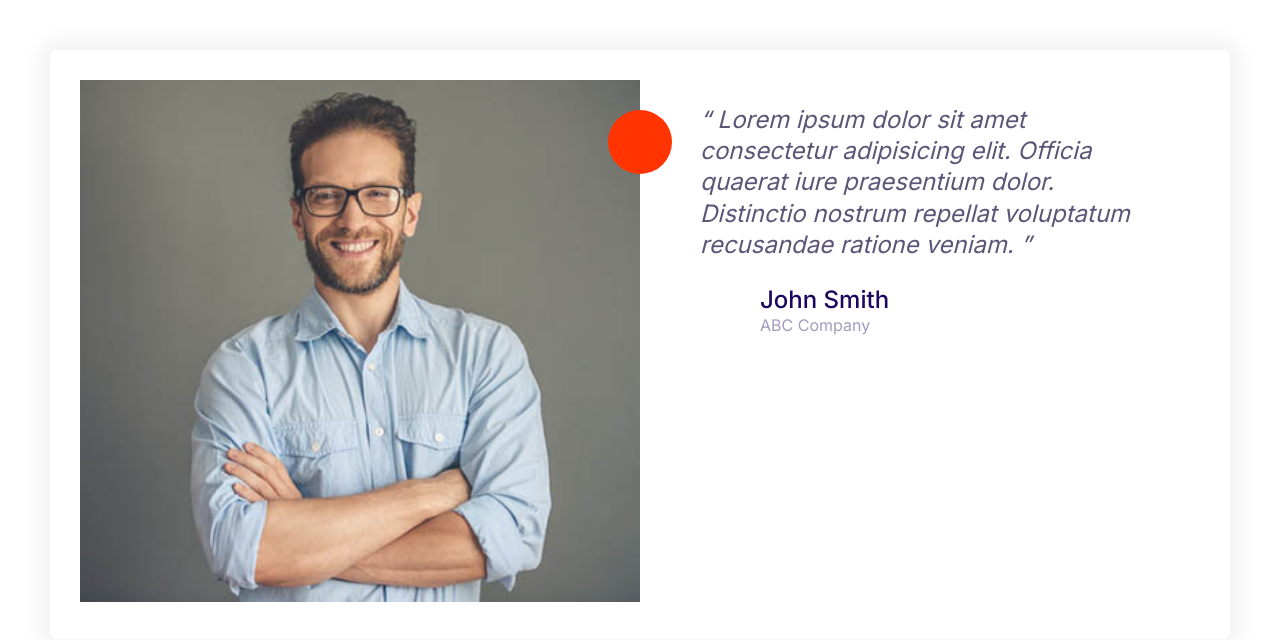
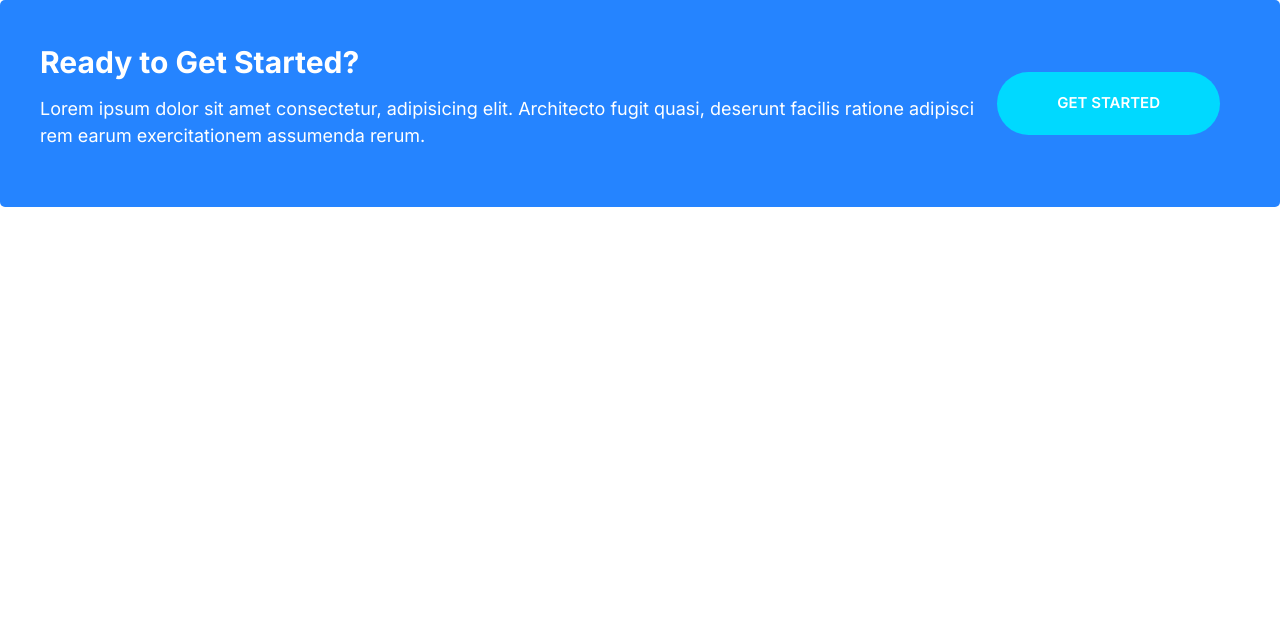
Before and after one commit to Kreetta/test, a plain HTML site: page index.html in a window 1280 px wide. Drawn offline with Linux system fonts and the light colour scheme.

Commit message:
Build the callout component.

```diff
--- a/CSS/styles.css
+++ b/CSS/styles.css
@@ -248,6 +248,11 @@ a {
     background: #fff;
     color: var(--color-headings);
     border: 2px solid var(--color-headings);
+}
+
+.btn--stretched {
+    padding-left: 6rem;
+    padding-right: 6rem;
 }
 
 .btn--outline:hover {
@@ -503,3 +508,45 @@ a {
         margin-left: 6rem;
     }
 }
+
+/* Callouts */
+
+.callout {
+    padding: 4rem;
+    border-radius: 5px;
+}
+
+.callout--primary {
+    background: var(--color-primary);
+    color: #fff;
+}
+
+.callout__heading {
+    color: #fff;
+    margin-top: 0;
+    font-size: 3rem;
+}
+
+.callout .btn {
+    justify-self: center;
+    align-self: center;
+}
+
+.callout__content {
+    text-align: center;
+}
+
+@media screen and (min-width: 768px) {
+    .callout .grid--1x2 {
+        grid-template-columns: 1fr auto;
+    }
+
+    .callout__content {
+        text-align: left;
+    }
+
+    .callout .btn {
+        justify-self: start;
+        margin: 0 2rem;
+    }
+}
--- a/index.html
+++ b/index.html
@@ -12,37 +12,17 @@
     <link rel="stylesheet" href="CSS/styles.css">
 </head>
 
-<body style="padding: 5rem;">
-    <div class="card testimonial">
+<body>
+    <div class="callout callout--primary">
         <div class="grid grid--1x2">
-            <div class="testimonial__image">
-                <img src="images/testimonial.jpg" alt="A happy, smiling customer">
-                <span class="icon-container icon-container--accent">
-                    <svg class="icon icon--white icon--small">
-                        <use xlink:href="images/sprite.svg#quotes"></use>
-                    </svg>
-                </span>
+            <div class="callout__content">
+                <h2 class="callout__heading">Ready to Get Started?</h2>
+                <p>
+                    Lorem ipsum dolor sit amet consectetur, adipisicing elit. Architecto fugit quasi, deserunt facilis
+                    ratione adipisci rem earum exercitationem assumenda rerum.
+                </p>
             </div>
-            <blockquote class="quote">
-                <p class="quote__text">
-                    Lorem ipsum dolor sit amet consectetur adipisicing elit. Officia quaerat iure praesentium dolor.
-                    Distinctio
-                    nostrum repellat voluptatum recusandae ratione veniam.
-                </p>
-                <footer>
-                    <div class="media">
-                        <div class="media__image">
-                            <svg class="icon icon--primary quote__line">
-                                <use xlink:href="images/sprite.svg#line"></use>
-                            </svg>
-                        </div>
-                        <div class="media__body">
-                            <h3 class="media__title quote__author">John Smith</h3>
-                            <p class="quote__organization">ABC Company</p>
-                        </div>
-                    </div>
-                </footer>
-            </blockquote>
+            <a href="#" class="btn btn--secondary btn--stretched">Get Started</a>
         </div>
     </div>
 </body>
```
Also changed, not shown: components/callouts.html (added, +12 -0 lines).
